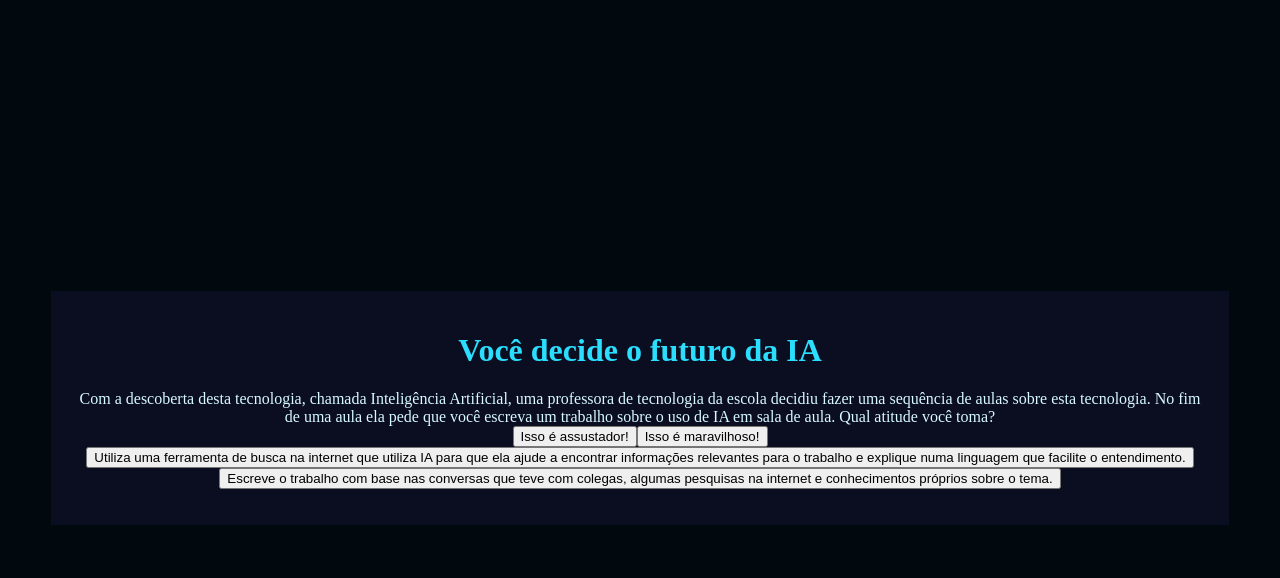
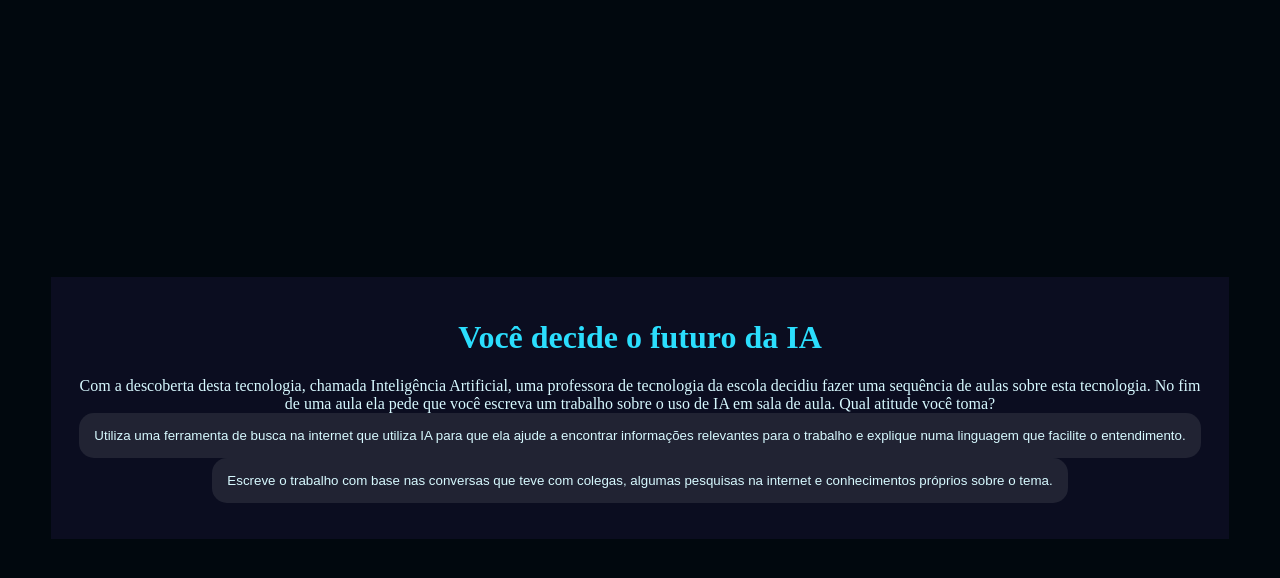
Before and after one commit to Larissadalberto/missao-IA, a plain HTML site: page index.html in a window 1280 px wide. Both pictures are taken after a click on the button "Isso é assustador!". Drawn offline with Linux system fonts and the light colour scheme.

Commit message:
Add files via upload

```diff
--- a/script.js
+++ b/script.js
@@ -8,95 +8,87 @@ const perguntas = [
     {
         enunciado: "Assim que saiu da escola você se depara com uma nova tecnologia, um chat que consegue responder todas as dúvidas que uma pessoa pode ter, ele também gera imagens e áudios hiper-realistas. Qual o primeiro pensamento?",
         alternativas: [
-
             {
                 texto: "Isso é assustador!",
-                afirmacao: "afirmação"
+                afirmacao: "No início ficou com medo do que essa tecnologia pode fazer. "
             },
             {
                 texto: "Isso é maravilhoso!",
-                afirmacao: "afirmação"
+                afirmacao: "Quis saber como usar IA no seu dia a dia."
             }
-
-
         ]
     },
     {
         enunciado: "Com a descoberta desta tecnologia, chamada Inteligência Artificial, uma professora de tecnologia da escola decidiu fazer uma sequência de aulas sobre esta tecnologia. No fim de uma aula ela pede que você escreva um trabalho sobre o uso de IA em sala de aula. Qual atitude você toma?",
         alternativas: [
-
             {
                 texto: "Utiliza uma ferramenta de busca na internet que utiliza IA para que ela ajude a encontrar informações relevantes para o trabalho e explique numa linguagem que facilite o entendimento.",
-                afirmacao: "afirmação"
+                afirmacao: "Conseguiu utilizar a IA para buscar informações úteis."
             },
             {
                 texto: "Escreve o trabalho com base nas conversas que teve com colegas, algumas pesquisas na internet e conhecimentos próprios sobre o tema.",
-                afirmacao: "afirmação"
+                afirmacao: "Sentiu mais facilidade em utilizar seus próprios recursos para escrever seu trabalho."
             }
-            ,
-
         ]
     },
     {
         enunciado: "Após a elaboração do trabalho escrito, a professora realizou um debate entre a turma para entender como foi realizada a pesquisa e escrita. Nessa conversa também foi levantado um ponto muito importante: como a IA impacta o trabalho do futuro. Nesse debate, como você se posiciona?",
         alternativas: [
-
             {
                 texto: "Defende a ideia de que a IA pode criar novas oportunidades de emprego e melhorar habilidades humanas.",
-                afirmacao: "afirmação"
+                afirmacao: "Vem impulsionando a inovação na área de IA e luta para abrir novos caminhos profissionais com IA."
             },
             {
                 texto: "Me preocupo com as pessoas que perderão seus empregos para máquinas e defendem a importância de proteger os trabalhadores.",
-                afirmacao: "afirmação"
+                afirmacao: "Sua preocupação com as pessoas motivou a criar um grupo de estudos entre trabalhadores para discutir meios de utilização de IA de forma ética."
             }
-
-
         ]
     },
     {
         enunciado: "Ao final da discussão, você precisou criar uma imagem no computador que representasse o que pensa sobre IA. E agora?",
         alternativas: [
-
             {
                 texto: "Criar uma imagem utilizando uma plataforma de design como o Paint.",
-                afirmacao: "afirmação"
+                afirmacao: "Notou também que muitas pessoas não sabem ainda utilizar as ferramentas tradicionais e decidiu compartilhar seus conhecimentos de design utilizando ferramentas de pintura digital para iniciantes."
             },
             {
                 texto: "Criar uma imagem utilizando um gerador de imagem de IA.",
-                afirmacao: "afirmação"
+                afirmacao: "Acelerou o processo de criação de trabalhos utilizando geradores de imagem e agora consegue ensinar pessoas que sentem dificuldades em desenhar manualmente como utilizar também!"
             }
-
-
         ]
     },
     {
         enunciado: "Você tem um trabalho em grupo de biologia para entregar na semana seguinte, o andamento do trabalho está um pouco atrasado e uma pessoa do seu grupo decidiu fazer com ajuda da IA. O problema é que o trabalho está totalmente igual ao do chat. O que você faz? ",
         alternativas: [
-
             {
                 texto: "Escrever comandos para o chat é uma forma de contribuir com o trabalho, por isso não é um problema utilizar o texto inteiro.",
-                afirmacao: "afirmação"
+                afirmacao: "Infelizmente passou a utilizar a IA para fazer todas suas tarefas e agora se sente dependente da IA para tudo."
             },
             {
                 texto: "O chat pode ser uma tecnologia muito avançada, mas é preciso manter a atenção pois toda máquina erra, por isso revisar o trabalho e contribuir com as perspectivas pessoais é essencial.",
-                afirmacao: "afirmação"
+                afirmacao: "Percebeu que toda IA reproduz orientações baseadas na empresa que programou e muito do que o chat escrevia não refletia o que pensava e por isso sabe que os textos gerados pela IA devem servir como auxílio e não resultado final. "
             }
-
-
         ]
     },
 ];
 
+
 let atual = 0;
 let perguntaAtual;
-let historiaFinal="";
+let historiaFinal = "";
 
 function mostraPergunta() {
+    if (atual >= perguntas.length) {
+        mostraResultado();
+        return;
+    }
     perguntaAtual = perguntas[atual];
     caixaPerguntas.textContent = perguntaAtual.enunciado;
+    caixaAlternativas.textContent = "";
     mostraAlternativas();
 }
-function mostraAlternativas() {
+
+function mostraAlternativas(){
     for(const alternativa of perguntaAtual.alternativas) {
         const botaoAlternativas = document.createElement("button");
         botaoAlternativas.textContent = alternativa.texto;
@@ -105,11 +97,17 @@ function mostraAlternativas() {
     }
 }
 
-function respostaSelecionada(opcaoSelecionada){
-    const afirmacoes = opcaoSelecionada.afirmacoes;
-    historiaFinal = afirmacoes
+function respostaSelecionada(opcaoSelecionada) {
+    const afirmacoes = opcaoSelecionada.afirmacao;
+    historiaFinal += afirmacoes + " ";
     atual++;
     mostraPergunta();
 }
 
+function mostraResultado() {
+    caixaPerguntas.textContent = "Em 2049...";
+    textoResultado.textContent = historiaFinal;
+    caixaAlternativas.textContent = "";
+}
+
 mostraPergunta();
--- a/style.css
+++ b/style.css
@@ -25,3 +25,17 @@ body {
 h1{
   color: var(--cor-destaque);
  }
+
+button{
+  background-color: var(--cor-secundaria);
+  color: var(--cor-texto);
+  border: none;
+  border-radius: 15px;
+  padding: 15px;
+  transition: background-color 0.3s;
+}
+
+button:hover{
+  background-color: var(--cor-destaque);
+  color: var(--cor-principal);
+}
```
